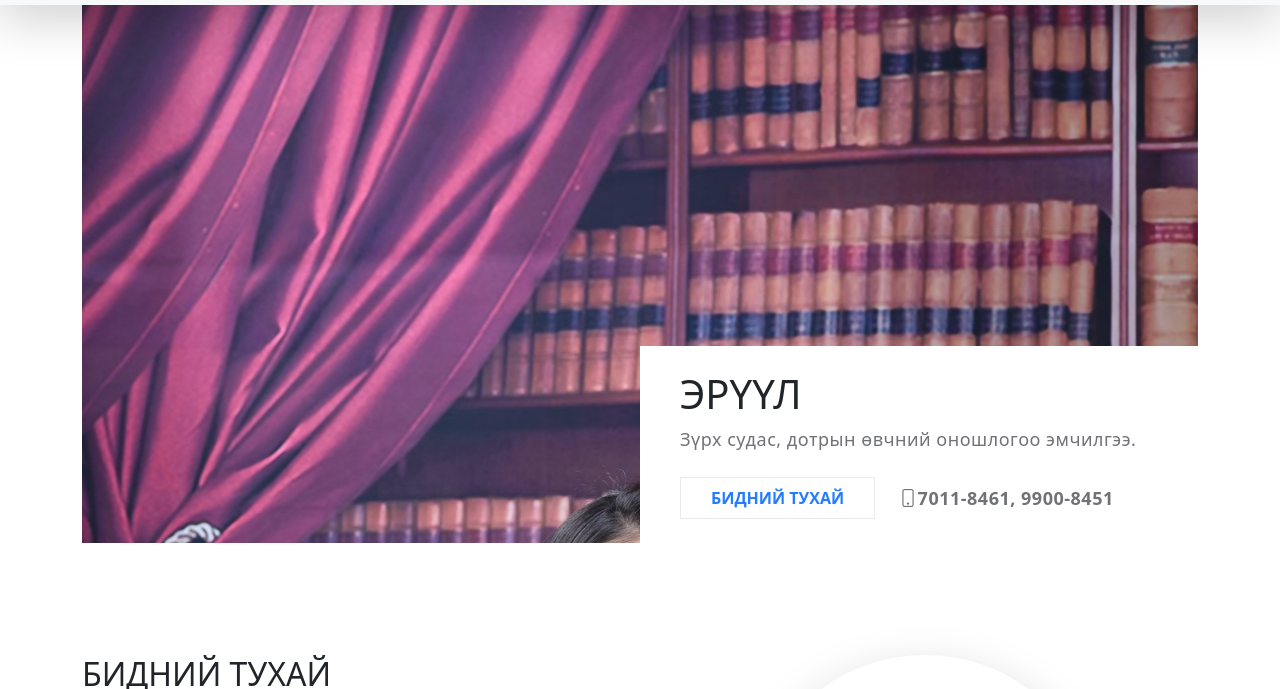
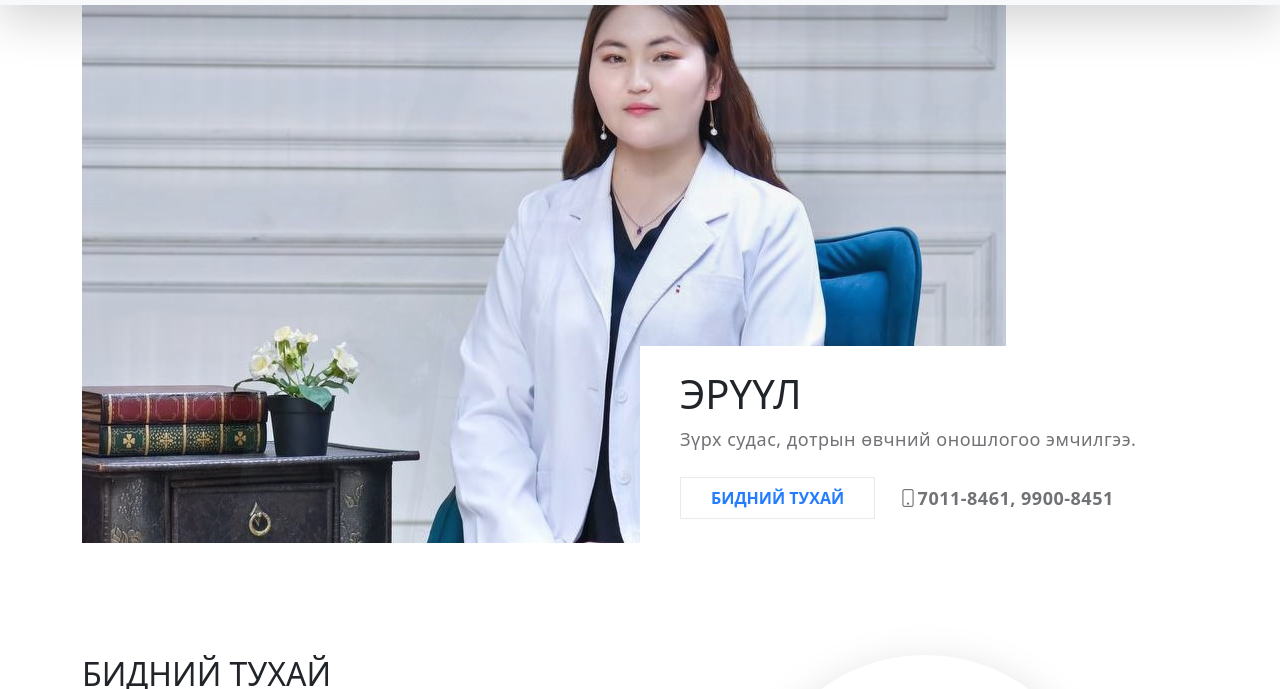
Before and after one commit to BE-mn/TestV3, a plain HTML site: page index.html in a window 1280 px wide. Both pictures are taken after a click on the link "Home". Shown: the part 131-820 px from the top of the page. Drawn offline with nearby package versions, Linux system fonts and the light colour scheme.

Commit message:
Update index.html

```diff
--- a/index.html
+++ b/index.html
@@ -88,11 +88,11 @@
                                         </div>
 
                                         <div class="carousel-item">
-                                            <img src="images/slider/1765952558710402.jpg" class="img-fluid" alt="">
+                                            <img src="images/slider/emc1.JPG" class="img-fluid" alt="">
                                         </div>
 
                                         <div class="carousel-item">
-                                            <img src="images/slider/IMG_0096.JPG" class="img-fluid" alt="">
+                                            <img src="images/slider/emc2.jpg" class="img-fluid" alt="">
                                         </div>
                                     </div>
                                 </div>
```
